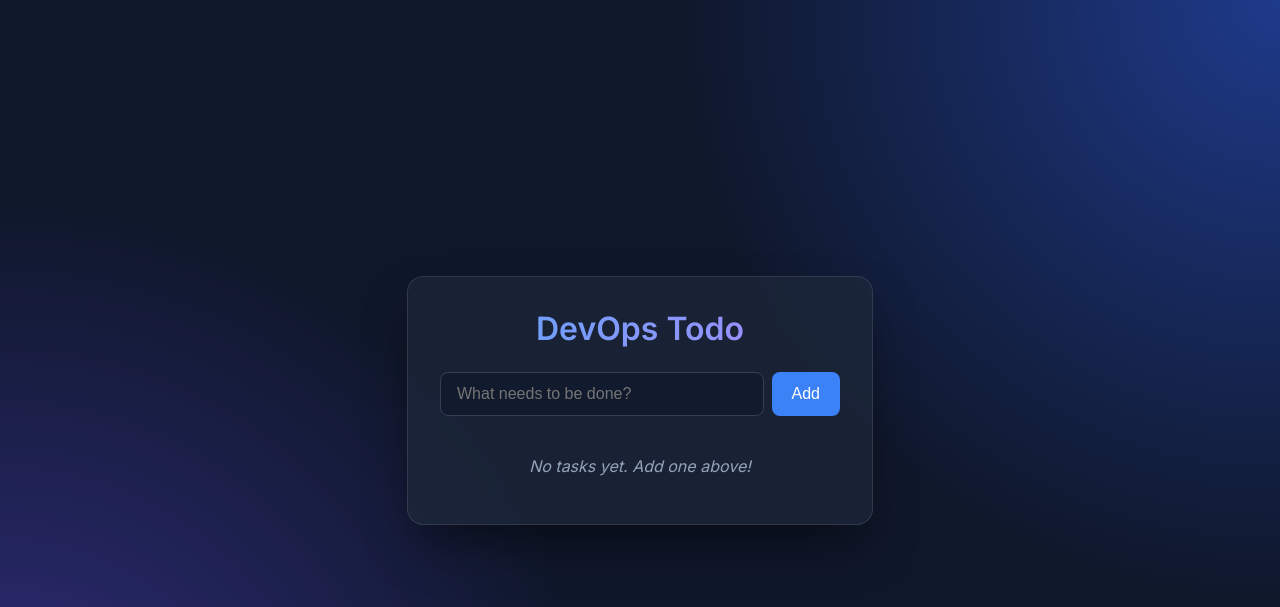
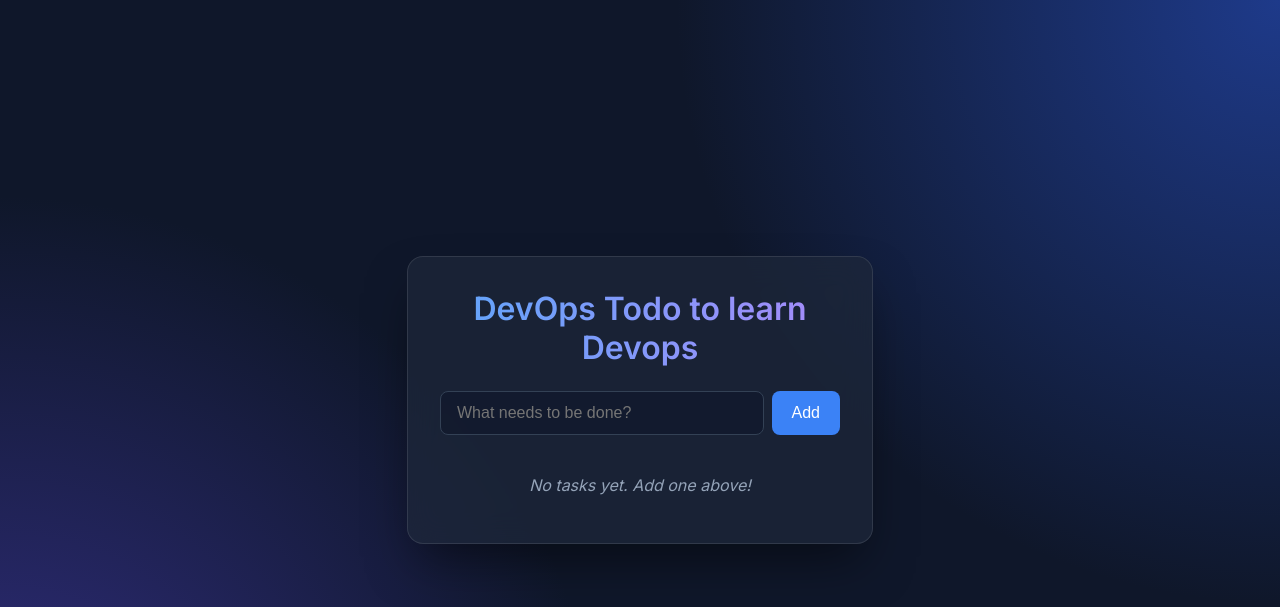
Before and after one commit to Suman-Neupane/local-devops-todo-app, a Flask app: page / in a window 1280 px wide. Shown: the top 607 px of the page. Run offline with Flask 3, Linux system fonts and the light colour scheme; data that the repository does not hold is empty.

Commit message:
updated home title

```diff
--- a/app/templates/index.html
+++ b/app/templates/index.html
@@ -1,5 +1,6 @@
 <!DOCTYPE html>
 <html lang="en">
+
 <head>
     <meta charset="UTF-8">
     <meta name="viewport" content="width=device-width, initial-scale=1.0">
@@ -119,8 +120,15 @@
         }
 
         @keyframes slideIn {
-            from { opacity: 0; transform: translateY(10px); }
-            to { opacity: 1; transform: translateY(0); }
+            from {
+                opacity: 0;
+                transform: translateY(10px);
+            }
+
+            to {
+                opacity: 1;
+                transform: translateY(0);
+            }
         }
 
         .task-content {
@@ -196,14 +204,15 @@
             display: none;
         }
 
-        .task-list:empty + .empty-state {
+        .task-list:empty+.empty-state {
             display: block;
         }
     </style>
 </head>
+
 <body>
     <div class="container">
-        <h1>DevOps Todo</h1>
+        <h1>DevOps Todo to learn Devops</h1>
 
         <form class="input-group" id="taskForm">
             <input type="text" id="taskInput" placeholder="What needs to be done?" required autocomplete="off">
@@ -341,4 +350,5 @@
         fetchTasks();
     </script>
 </body>
+
 </html>
```
Lines whose indentation alone changed are shown as unchanged.
